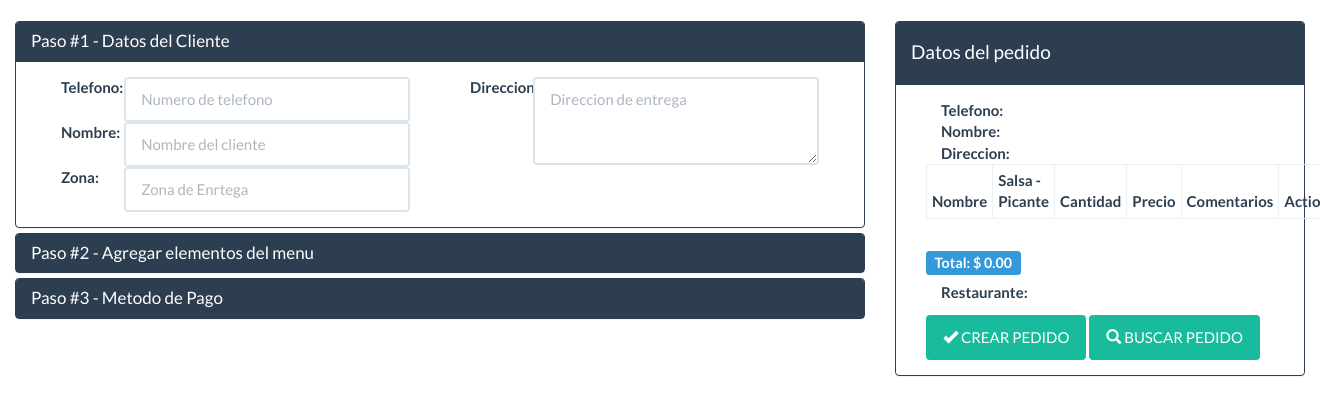
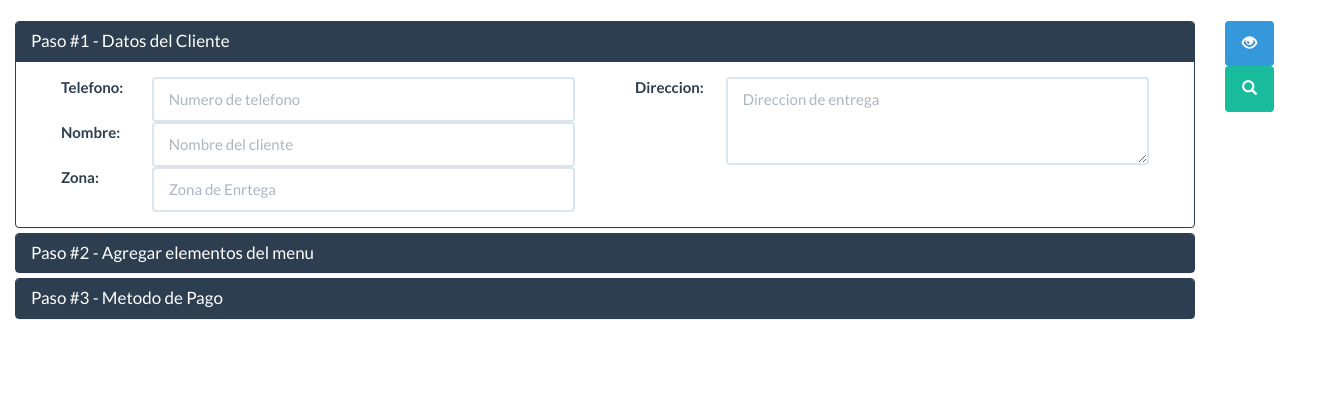
Before and after one commit to MaynorLop3z/OTS, a CodeIgniter app: the page made by application/views/Orders.php in a window 1320 px wide; the page is wider, and only the part inside the window is pictured. Shown: the part 81-496 px from the top of that part. Run offline with CodeIgniter, Linux system fonts and the light colour scheme; data that the repository does not hold is empty; some libraries are stand-ins or nearby versions.

Commit message:
slide panel ORDR 100%

```diff
--- a/application/views/Delivery.php
+++ b/application/views/Delivery.php
@@ -36,9 +36,7 @@
 
             </div>
             <div class="row">
-                <div class="col-md-1">
-                </div>
-                <div class="col-md-10">
+                <div class="col-md-12">
                     <table class="table table-bordered table-striped">
                         <thead>
                             <tr>
--- a/application/views/Orders.php
+++ b/application/views/Orders.php
@@ -24,7 +24,7 @@
     if ($tmp > 0) {
         echo ',';
     }
-                       echo '{ value: '.$zona->IdAgency.', label: "'.$zona->Name.'"}';
+    echo '{ value: ' . $zona->IdAgency . ', label: "' . $zona->Name . '"}';
     $tmp++;
 }
 ?>
@@ -49,7 +49,26 @@
                             .appendTo(ul);
                 };
             });
+//            function verPedido() {
+//                $("#ORDR").animate({
+//                    left: parseInt($("#ORDR").css("left")) === 0 ? "-=" + $("#ORDR").outerWidth() : 0,
+//                    opacity: parseInt($("#ORDR").css("opacity")) === 1 ? 0 : 1
+//                }, 1000);
+//            }
+//            ;
+            $(document).ready(function () {
+                $('#btnORDR').click(function () {
+                    $("#ORDR").slideToggle("slow");
+                });
+                $("#ORDR").css({display: 'none'});
+            });
         </script>
+        <style>
+            #ORDR {
+                position: absolute;
+                left: 0;
+            }
+        </style>
     </head>
     <body>
         <div class="container-fluid">
@@ -74,7 +93,7 @@
 
             </div>
             <div class="row">
-                <div class="col-md-8">
+                <div class="col-md-11">
                     <div class="panel-group" id="accordion" role="tablist" aria-multiselectable="true">
                         <div class="panel panel-primary">
                             <div class="panel-heading" role="tab" id="headingOne">
@@ -313,8 +332,11 @@
                         </div>
                     </div>
                 </div>
-
-                <div class="col-md-4">
+                <div class="col-md-1">
+                    <button id="btnORDR" title="verPedido" class="btn btn-info"><span class="glyphicon glyphicon-eye-open"></span></button>
+                    <button onclick="showbuscarPedido()" title="buscarPedido" class="btn btn-success"><span class="glyphicon glyphicon-search"></span></button>
+                </div>
+                <div class="col-md-8" id="ORDR">
                     <div class="panel panel-primary">
                         <div class="panel-heading">
                             <h4 class="login-header">Datos del pedido</h4>
@@ -362,7 +384,6 @@
                                     ?>
                                 </p>
                                 <button onclick="realizarPedido(this)" title="crearPedido" class="btn btn-success"><span class="glyphicon glyphicon-ok"></span>  CREAR PEDIDO</button>
-                                <button onclick="showbuscarPedido()" title="buscarPedido" class="btn btn-success"><span class="glyphicon glyphicon-search"></span>  BUSCAR PEDIDO</button>
                             </div>
                         </div>
                     </div>
--- a/nbproject/private/private.xml
+++ b/nbproject/private/private.xml
@@ -3,6 +3,9 @@
     <editor-bookmarks xmlns="http://www.netbeans.org/ns/editor-bookmarks/2" lastBookmarkId="0"/>
     <open-files xmlns="http://www.netbeans.org/ns/projectui-open-files/2">
         <group>
+            <file>file:/C:/Bitnami/wappstack-5.5.28-0/apache2/htdocs/OTS/application/views/Delivery.php</file>
+            <file>file:/C:/Bitnami/wappstack-5.5.28-0/apache2/htdocs/OTS/appearance/js/pedidos.js</file>
+            <file>file:/C:/Bitnami/wappstack-5.5.28-0/apache2/htdocs/OTS/application/views/Orders.php</file>
             <file>file:/C:/Bitnami/wappstack-5.5.28-0/apache2/htdocs/OTS/application/views/Comanda.php</file>
             <file>file:/C:/Bitnami/wappstack-5.5.28-0/apache2/htdocs/OTS/application/controllers/CPrinter.php</file>
         </group>
```
Lines whose indentation alone changed are shown as unchanged.
